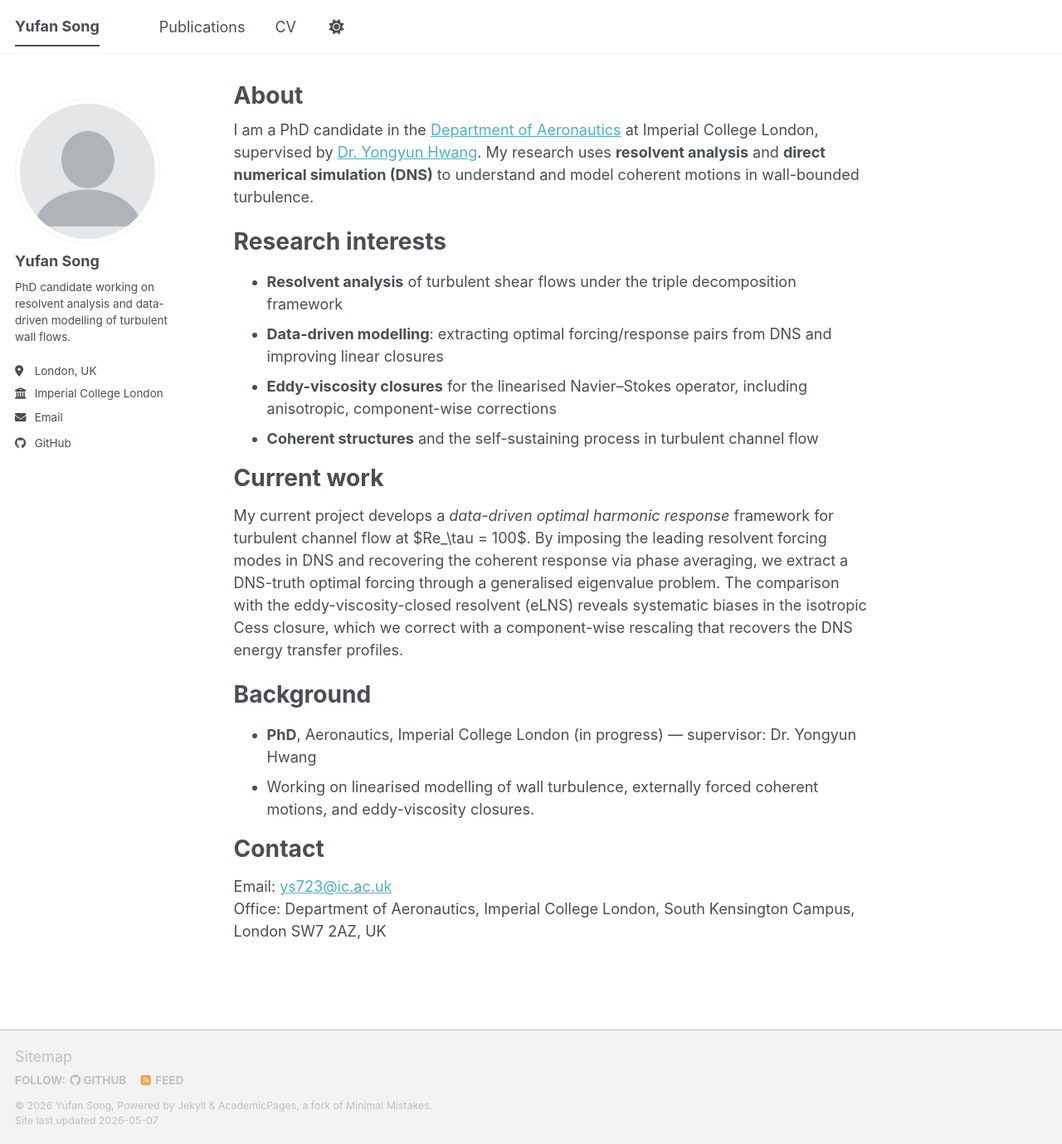
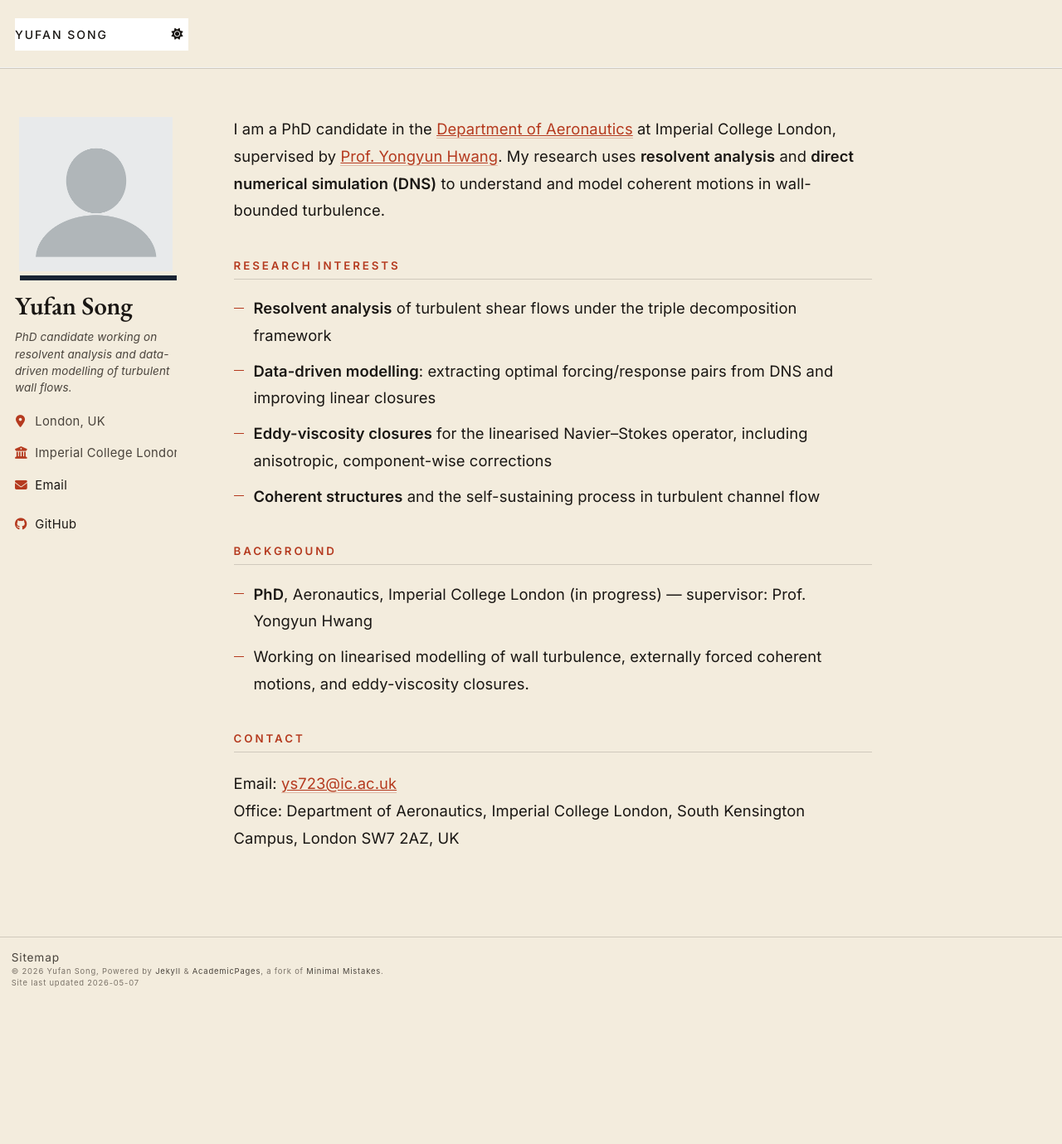
Before and after one commit to songyufan1005/yufansong.github.io, a Jekyll site: the page built from _pages/about.md, in a window 1280 px wide and 1379 px high. Shown: the whole window at 83% size. Built offline with Jekyll 4.4.1, drawn with Linux system fonts in a browser that asks for light colours; a script bundle is joined from its source files by our own code; library files that are not in the unit come from our copies.

Commit message:
Editorial redesign: minimalist Alex Webb-inspired theme
- Remove Publications and CV sections (nav, pages, content)
- Update supervisor title from Dr. to Prof. and drop Current work section
- Add custom stylesheet with warm cream / vermilion / deep ink palette
- Switch typography to EB Garamond (display) + Inter (text)

Co-Authored-By: Claude Opus 4.7 (1M context) <noreply@anthropic.com>

```diff
--- a/_data/navigation.yml
+++ b/_data/navigation.yml
@@ -1,8 +1,3 @@
 # Top navigation. Items here appear in the site header.
 
-main:
-  - title: "Publications"
-    url: /publications/
-
-  - title: "CV"
-    url: /cv/
+main: []
--- a/_includes/head/custom.html
+++ b/_includes/head/custom.html
@@ -4,6 +4,14 @@
 
 <!-- Support for Academicons -->
 <link rel="stylesheet" href="{{ base_path }}/assets/css/academicons.css"/>
+
+<!-- Editorial typography: EB Garamond (display serif) + Inter (text sans) -->
+<link rel="preconnect" href="https://fonts.googleapis.com"/>
+<link rel="preconnect" href="https://fonts.gstatic.com" crossorigin/>
+<link rel="stylesheet" href="https://fonts.googleapis.com/css2?family=EB+Garamond:ital,wght@0,400;0,500;0,600;1,400&family=Inter:wght@400;500;600&display=swap"/>
+
+<!-- Custom theme overrides (Alex Webb-inspired editorial palette) -->
+<link rel="stylesheet" href="{{ base_path }}/assets/css/custom.css"/>
 
 <!-- favicon from https://commons.wikimedia.org/wiki/File:OOjs_UI_icon_academic-progressive.svg -->
 <link rel="apple-touch-icon" sizes="180x180" href="{{ base_path }}/images/apple-touch-icon-180x180.png"/>
--- a/_pages/about.md
+++ b/_pages/about.md
@@ -7,7 +7,7 @@ redirect_from:
   - /about.html
 ---
 
-I am a PhD candidate in the [Department of Aeronautics](https://www.imperial.ac.uk/aeronautics/) at Imperial College London, supervised by [Dr. Yongyun Hwang](https://www.imperial.ac.uk/people/y.hwang). My research uses **resolvent analysis** and **direct numerical simulation (DNS)** to understand and model coherent motions in wall-bounded turbulence.
+I am a PhD candidate in the [Department of Aeronautics](https://www.imperial.ac.uk/aeronautics/) at Imperial College London, supervised by [Prof. Yongyun Hwang](https://www.imperial.ac.uk/people/y.hwang). My research uses **resolvent analysis** and **direct numerical simulation (DNS)** to understand and model coherent motions in wall-bounded turbulence.
 
 Research interests
 ======
@@ -16,13 +16,9 @@ Research interests
 - **Eddy-viscosity closures** for the linearised Navier–Stokes operator, including anisotropic, component-wise corrections
 - **Coherent structures** and the self-sustaining process in turbulent channel flow
 
-Current work
-======
-My current project develops a *data-driven optimal harmonic response* framework for turbulent channel flow at $Re_\tau = 100$. By imposing the leading resolvent forcing modes in DNS and recovering the coherent response via phase averaging, we extract a DNS-truth optimal forcing through a generalised eigenvalue problem. The comparison with the eddy-viscosity-closed resolvent (eLNS) reveals systematic biases in the isotropic Cess closure, which we correct with a component-wise rescaling that recovers the DNS energy transfer profiles.
-
 Background
 ======
-- **PhD**, Aeronautics, Imperial College London (in progress) — supervisor: Dr. Yongyun Hwang
+- **PhD**, Aeronautics, Imperial College London (in progress) — supervisor: Prof. Yongyun Hwang
 - Working on linearised modelling of wall turbulence, externally forced coherent motions, and eddy-viscosity closures.
 
 Contact
--- /dev/null
+++ b/assets/css/custom.css
@@ -0,0 +1,257 @@
+/* ============================================================
+   Alex Webb–inspired editorial palette
+   warm cream stucco, deep ink, vermilion accent, geometric rules
+   ============================================================ */
+
+:root {
+  --aw-cream:        #f3ecdd;
+  --aw-cream-soft:   #faf5e9;
+  --aw-ink:          #1a1714;
+  --aw-ink-soft:     #4a443d;
+  --aw-ink-faint:    #7a7268;
+  --aw-vermilion:    #b53a1f;
+  --aw-vermilion-dk: #8a2a14;
+  --aw-shadow:       #1d2735;
+  --aw-rule:         rgba(26, 23, 20, 0.16);
+  --aw-rule-strong:  rgba(26, 23, 20, 0.32);
+}
+
+/* Force the warm light palette (override prefers-color-scheme dark) */
+html,
+html[data-theme],
+body {
+  background: var(--aw-cream) !important;
+  color: var(--aw-ink) !important;
+  font-family: "Inter", -apple-system, BlinkMacSystemFont, "Segoe UI",
+               Helvetica, Arial, sans-serif !important;
+  -webkit-font-smoothing: antialiased;
+  -moz-osx-font-smoothing: grayscale;
+  letter-spacing: 0.005em;
+}
+
+@media (prefers-color-scheme: dark) {
+  html, body { background: var(--aw-cream) !important; color: var(--aw-ink) !important; }
+}
+
+/* Strip background fills on layout containers */
+#main, .page, .page__inner-wrap, .page__content, .archive,
+.initial-content, .layout--single, .author__urls-wrapper,
+.greedy-nav, .greedy-nav__toggle, .masthead__inner-wrap {
+  background: transparent !important;
+}
+
+/* ---------- Typography ---------- */
+.page__content {
+  font-size: 1.02rem;
+  line-height: 1.78;
+  color: var(--aw-ink);
+}
+.page__content p { margin: 1.15em 0; }
+
+h1, h2, h3, h4, h5, h6 {
+  color: var(--aw-ink);
+  font-weight: 500;
+  letter-spacing: -0.005em;
+}
+
+/* Section labels — small caps in vermilion, like a print magazine */
+.page__content h1,
+.page__content h2 {
+  font-family: "Inter", sans-serif;
+  font-size: 0.74rem;
+  text-transform: uppercase;
+  letter-spacing: 0.22em;
+  font-weight: 600;
+  color: var(--aw-vermilion);
+  margin-top: 3.2em;
+  margin-bottom: 1.2em;
+  padding-bottom: 0.55em;
+  border-bottom: 1px solid var(--aw-rule);
+}
+
+/* Hide redundant page title "About" on landing */
+.page__title { display: none; }
+
+/* ---------- Links ---------- */
+a, a:visited {
+  color: var(--aw-vermilion);
+  text-decoration: none;
+  border-bottom: 1px solid rgba(181, 58, 31, 0.28);
+  transition: color .18s ease, border-color .18s ease, background-color .18s ease;
+}
+a:hover {
+  color: var(--aw-vermilion-dk);
+  border-bottom-color: currentColor;
+}
+
+/* ---------- Masthead ---------- */
+.masthead {
+  background: var(--aw-cream) !important;
+  border-bottom: 1px solid var(--aw-rule);
+}
+.masthead__inner-wrap { padding: 1.2em 1em; }
+.greedy-nav { background: transparent !important; }
+.greedy-nav .site-title,
+.greedy-nav a.site-title {
+  font-family: "EB Garamond", "Cormorant Garamond", Georgia, serif !important;
+  font-weight: 600;
+  font-size: 1.35rem !important;
+  letter-spacing: 0.015em;
+  color: var(--aw-ink) !important;
+  border-bottom: none;
+}
+.greedy-nav .visible-links a,
+.greedy-nav .hidden-links a {
+  color: var(--aw-ink);
+  border-bottom: none;
+  font-family: "Inter", sans-serif;
+  font-weight: 500;
+  font-size: 0.78rem;
+  letter-spacing: 0.14em;
+  text-transform: uppercase;
+}
+.greedy-nav .visible-links a:hover { color: var(--aw-vermilion); }
+.greedy-nav .visible-links a::before { background: var(--aw-vermilion); }
+
+/* ---------- Sidebar (author profile) ---------- */
+.sidebar { color: var(--aw-ink); }
+
+.sidebar .author__avatar { margin-bottom: 1.1em; }
+.sidebar .author__avatar img {
+  max-width: 220px;
+  width: 100%;
+  border-radius: 0;             /* hard rectangular frame, Webb-like */
+  border: none;
+  filter: contrast(1.04) saturate(1.06);
+  box-shadow: 6px 6px 0 var(--aw-shadow);  /* offset shadow as a "frame" */
+}
+
+.author__name {
+  font-family: "EB Garamond", "Cormorant Garamond", Georgia, serif !important;
+  font-weight: 600;
+  font-size: 1.7rem !important;
+  letter-spacing: -0.005em;
+  color: var(--aw-ink);
+  margin: 0.4em 0 0.15em;
+  line-height: 1.15;
+}
+.author__bio {
+  font-size: 0.92rem;
+  color: var(--aw-ink-soft);
+  font-style: italic;
+  line-height: 1.55;
+  margin-bottom: 1.2em;
+}
+
+/* Hide "Follow" button — not in keeping with the editorial tone */
+.author__urls-wrapper > button.btn { display: none !important; }
+
+.author__urls {
+  border: none !important;
+  padding: 0 !important;
+  margin-top: 0.4em;
+  background: transparent;
+}
+.author__urls li {
+  font-size: 0.82rem;
+  color: var(--aw-ink-soft);
+  letter-spacing: 0.02em;
+  border: none !important;
+  padding: 0.32em 0 !important;
+  line-height: 1.4;
+}
+.author__urls li a {
+  color: var(--aw-ink) !important;
+  border-bottom: none;
+}
+.author__urls li a:hover { color: var(--aw-vermilion) !important; }
+.author__urls li i,
+.author__urls li .ai {
+  color: var(--aw-vermilion) !important;
+  width: 1.4em;
+  margin-right: 0.25em;
+}
+
+/* ---------- Lists in body ---------- */
+.page__content ul:not(.author__urls):not(.pagination) {
+  padding-left: 0;
+  list-style: none;
+}
+.page__content ul:not(.author__urls):not(.pagination) > li {
+  padding-left: 1.3em;
+  position: relative;
+  margin: 0.55em 0;
+}
+.page__content ul:not(.author__urls):not(.pagination) > li::before {
+  content: "";
+  position: absolute;
+  left: 0;
+  top: 0.85em;
+  width: 0.7em;
+  height: 1px;
+  background: var(--aw-vermilion);
+}
+
+/* ---------- Code & math inline ---------- */
+.page__content code {
+  background: rgba(181, 58, 31, 0.07);
+  color: var(--aw-vermilion-dk);
+  padding: 0.1em 0.38em;
+  border-radius: 2px;
+  font-size: 0.92em;
+  font-family: "JetBrains Mono", ui-monospace, "SF Mono", Consolas, monospace;
+}
+.page__content strong { color: var(--aw-ink); font-weight: 600; }
+.page__content em { color: var(--aw-ink-soft); }
+
+/* Blockquote — geometric red rule */
+.page__content blockquote {
+  border-left: 3px solid var(--aw-vermilion);
+  background: transparent;
+  color: var(--aw-ink-soft);
+  font-style: italic;
+  padding: 0.3em 0 0.3em 1.4em;
+  margin: 1.6em 0;
+}
+
+/* ---------- Horizontal rules ---------- */
+.page__content hr {
+  border: none;
+  border-top: 1px solid var(--aw-rule);
+  margin: 2.4em 0;
+}
+
+/* ---------- Footer ---------- */
+.page__footer {
+  background: transparent !important;
+  color: var(--aw-ink-faint) !important;
+  border-top: 1px solid var(--aw-rule);
+  font-size: 0.76rem;
+  letter-spacing: 0.06em;
+  margin-top: 4em;
+}
+.page__footer a {
+  color: var(--aw-ink-soft) !important;
+  border-bottom: none;
+}
+.page__footer a:hover { color: var(--aw-vermilion) !important; }
+.page__footer-follow { display: none; }   /* hide social follow row */
+
+/* ---------- Selection ---------- */
+::selection {
+  background: var(--aw-vermilion);
+  color: var(--aw-cream-soft);
+}
+
+/* ---------- Small refinements ---------- */
+.notice, .notice--primary, .notice--info,
+.notice--warning, .notice--success, .notice--danger {
+  background: var(--aw-cream-soft);
+  border-left: 3px solid var(--aw-vermilion);
+  color: var(--aw-ink);
+  border-radius: 0;
+  box-shadow: none;
+}
+
+/* Theme toggle button (if shown) — quiet it down */
+.theme-toggle, .theme-toggle * { color: var(--aw-ink-faint) !important; }
```
Also changed, not shown: _pages/cv-json.md (deleted, +0 -17 lines), _pages/cv.md (deleted, +0 -41 lines), _pages/publications.html (deleted, +0 -33 lines), _publications/2026-song-jfm-data-driven-resolvent.md (deleted, +0 -17 lines).
